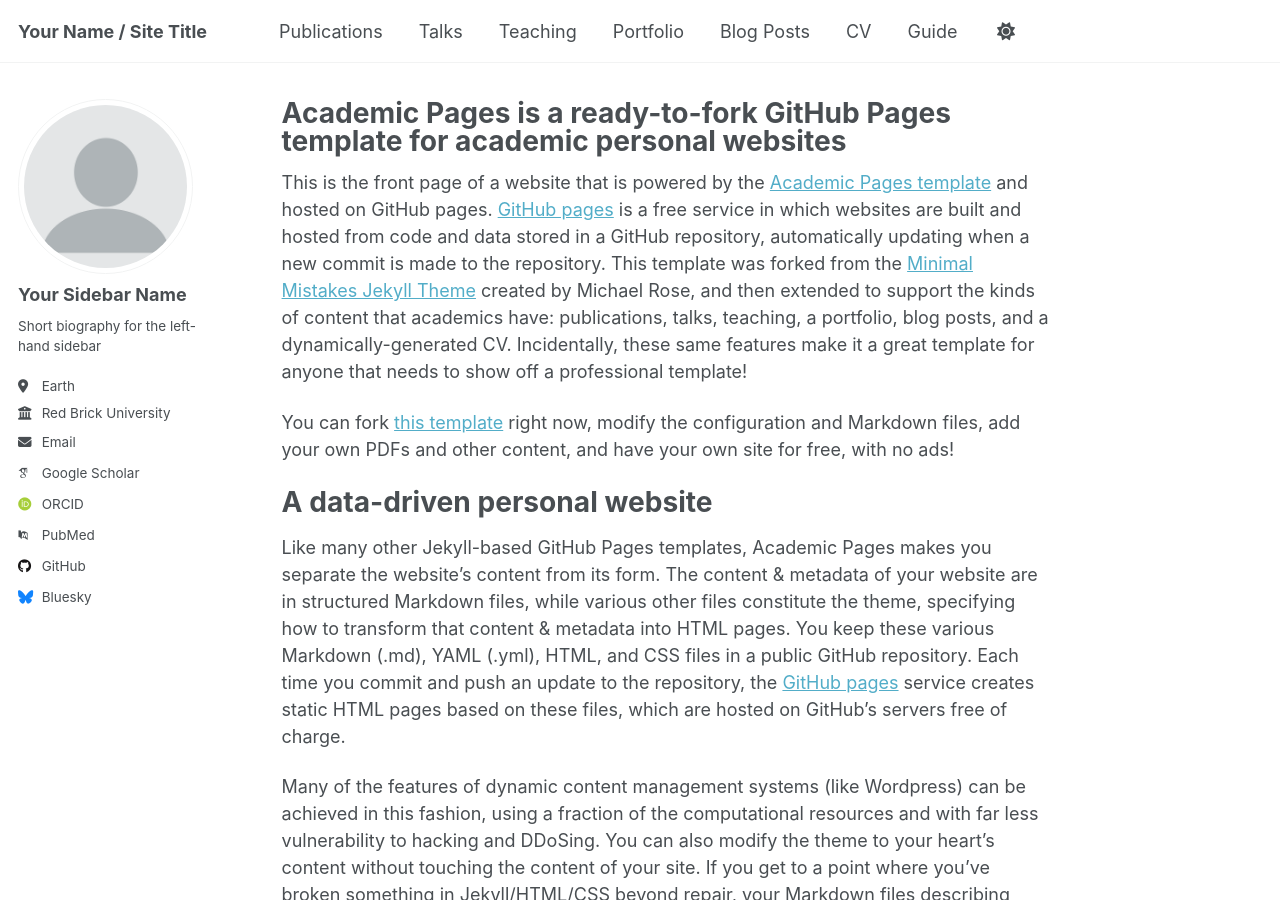
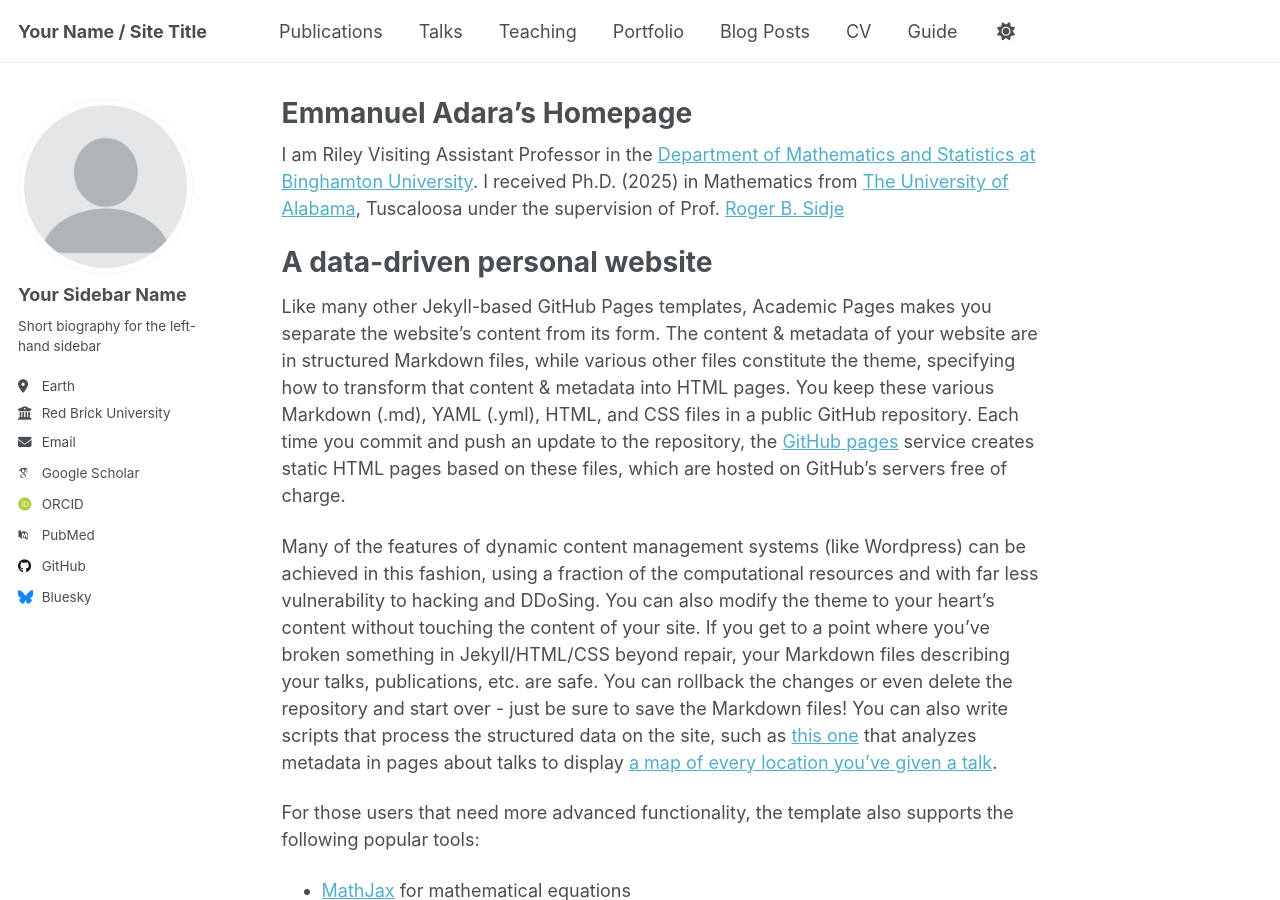
Before and after one commit to EmmanuelAdara/EmmanuelAdara.github.io, a Jekyll site: the page built from _pages/about.md, in a window 1280 px wide and 900 px high. Built offline with Jekyll 4.4.1, drawn with Linux system fonts in a browser that asks for light colours; some web fonts are replaced; a script that is not in the unit is left out.

Commit message:
Update about.md

```diff
--- a/_pages/about.md
+++ b/_pages/about.md
@@ -1,15 +1,14 @@
 ---
 permalink: /
-title: "Academic Pages is a ready-to-fork GitHub Pages template for academic personal websites"
+title: "Emmanuel Adara's Homepage"
 author_profile: true
 redirect_from:
   - /about/
   - /about.html
 ---
 
-This is the front page of a website that is powered by the [Academic Pages template](https://github.com/academicpages/academicpages.github.io) and hosted on GitHub pages. [GitHub pages](https://pages.github.com) is a free service in which websites are built and hosted from code and data stored in a GitHub repository, automatically updating when a new commit is made to the repository. This template was forked from the [Minimal Mistakes Jekyll Theme](https://mmistakes.github.io/minimal-mistakes/) created by Michael Rose, and then extended to support the kinds of content that academics have: publications, talks, teaching, a portfolio, blog posts, and a dynamically-generated CV. Incidentally, these same features make it a great template for anyone that needs to show off a professional template!
+I am Riley Visiting Assistant Professor in the [Department of Mathematics and Statistics at Binghamton University](https://www.binghamton.edu/math/). I received Ph.D. (2025) in Mathematics from [The University of Alabama](https://www.ua.edu/), Tuscaloosa under the supervision of Prof. [Roger B. Sidje](https://math.ua.edu/people/roger-b-sidje/)
 
- You can fork [this template](https://github.com/academicpages/academicpages.github.io) right now, modify the configuration and Markdown files, add your own PDFs and other content, and have your own site for free, with no ads!
 
 A data-driven personal website
 ======
```
